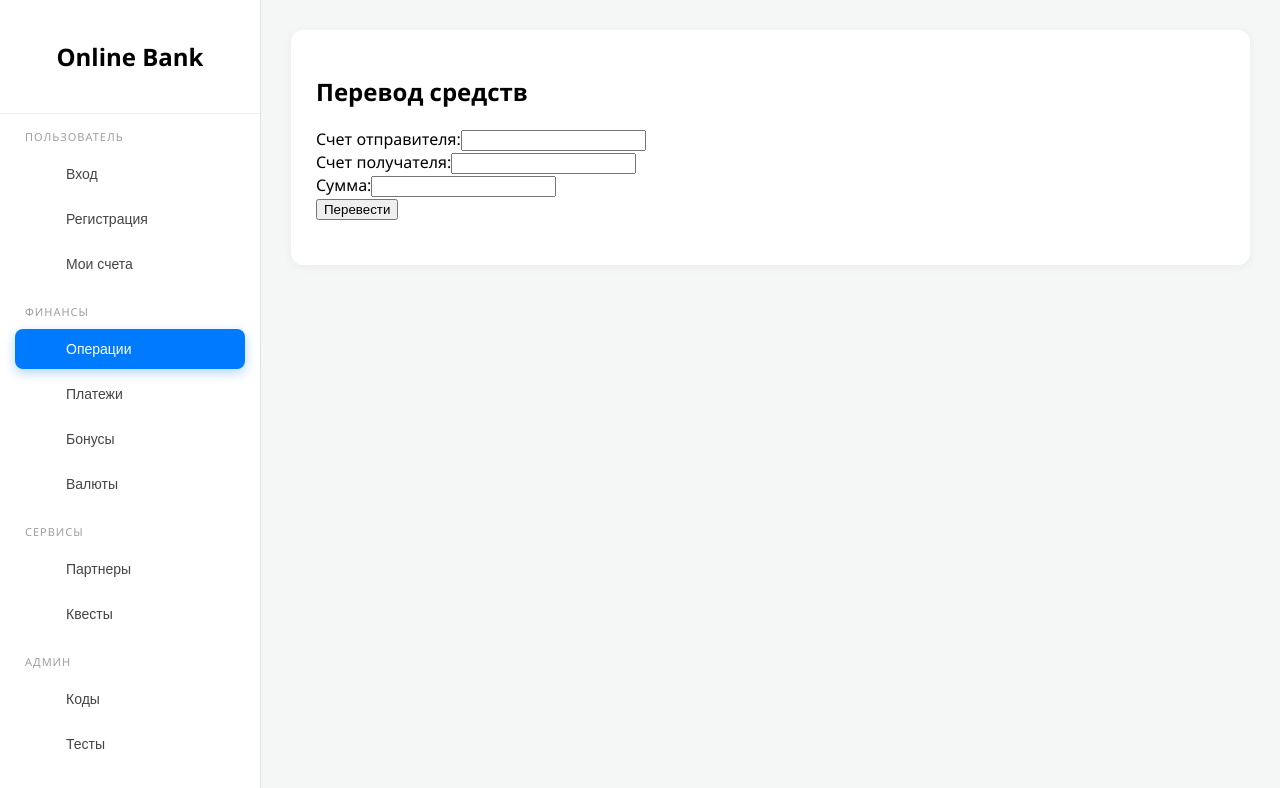
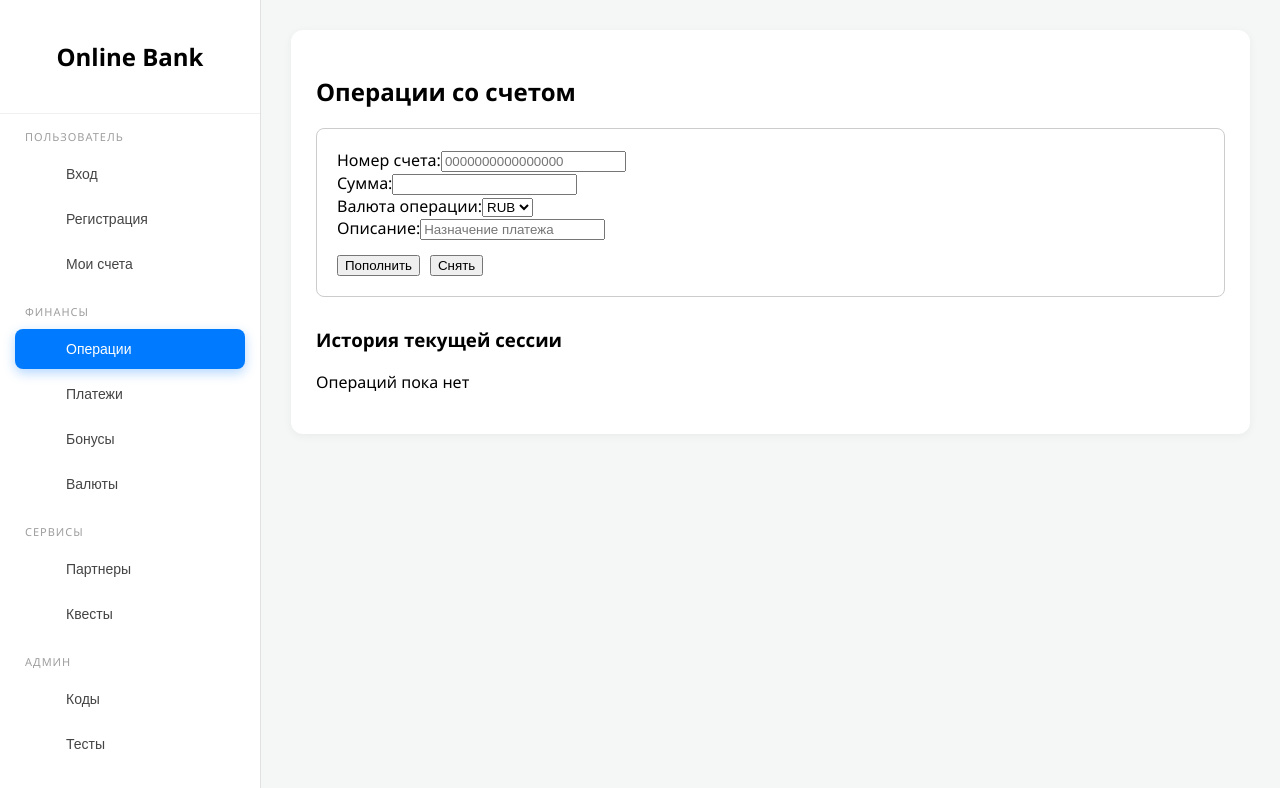
Before and after one commit to amirgilmanov/online_bank_front, a React (Create React App) app: page / in a window 1280 px wide. Both pictures are taken after a click on the button "Операции". Shown: the top 788 px of the page. Built offline with nearby package versions, Linux system fonts and the light colour scheme.

Commit message:
добавление операций

```diff
--- a/src/components/OperationTable.jsx
+++ b/src/components/OperationTable.jsx
@@ -1,14 +1,15 @@
 import React from "react";
 
-const OperationTable = ({operations}) => {
-    if (!operations?.length) return null;
+const OperationTable = ({ operations }) => {
+    if (!operations?.length) return <p>Операций пока нет</p>;
+
     return (
-        <table>
+        <table className="table">
             <thead>
             <tr>
                 <th>Номер счёта</th>
                 <th>Дата</th>
-                <th>ID операции</th>
+                <th>ID</th>
                 <th>Тип</th>
                 <th>Описание</th>
                 <th>Валюта</th>
@@ -16,10 +17,10 @@ const OperationTable = ({operations}) => {
             </thead>
             <tbody>
             {operations.map((op) => (
-                <tr key={op.id}>
+                <tr key={op.operationId || op.id}>
                     <td>{op.accountNumber}</td>
-                    <td>{new Date(op.createdAt).toLocaleString()}</td>
-                    <td>{op.id}</td>
+                    <td>{op.createdAt ? new Date(op.createdAt).toLocaleString() : '-'}</td>
+                    <td>{op.operationId || op.id}</td>
                     <td>{op.operationType}</td>
                     <td>{op.description}</td>
                     <td>{op.currencyCode}</td>
@@ -29,4 +30,5 @@ const OperationTable = ({operations}) => {
         </table>
     );
 };
+
 export default OperationTable;
--- a/src/pages/AuthenticationPage.jsx
+++ b/src/pages/AuthenticationPage.jsx
@@ -60,7 +60,6 @@ const AuthenticationPage = () => {
 
             {loading && <p>Загрузка...</p>}
             {error && <p className="error" style={{color: 'red'}}>{error}</p>}
-            {data && <pre>{JSON.stringify(data, null, 2)}</pre>}
         </div>
     );
 };
--- a/src/pages/OperationPage.jsx
+++ b/src/pages/OperationPage.jsx
@@ -1,6 +1,6 @@
-import React, {useState} from 'react';
-import {OperationApi} from '../api';
-import {useForm} from '../hooks/useForm'; // Тот самый универсальный хук
+import React, { useState } from 'react';
+import { OperationApi } from '../api';
+import { useForm } from '../hooks/useForm';
 import OperationTable from '../components/OperationTable';
 
 const OperationPage = () => {
@@ -8,25 +8,30 @@ const OperationPage = () => {
     const [error, setError] = useState(null);
     const [operations, setOperations] = useState([]);
 
-    // ОШИБКА БЫЛА ТУТ: Убедись, что все поля объявлены в начальном состоянии
-    const {values, handleChange} = useForm({
-        baseAccountNumber: '', // Должно быть в точности как в input name
-        targetAccountNumber: '',
+    // Начальные значения соответствуют FinanceOperationDto
+    const { values, handleChange, resetForm } = useForm({
+        accountNumber: '',
         amount: '',
-        description: ''
+        description: '',
+        selectedCurrencyCode: 'RUB' // Значение по умолчанию
     });
 
-    const handleTransfer = async (e) => {
-        e.preventDefault();
+    // Общая функция для вызова API
+    const executeOperation = async (apiMethod) => {
         setLoading(true);
         setError(null);
         try {
-            const result = await OperationApi.transfer({
+            const payload = {
                 ...values,
                 amount: parseFloat(values.amount)
-            });
-            // Если сервер возвращает одну операцию, кладем её в массив для таблицы
-            setOperations(Array.isArray(result) ? result : [result]);
+            };
+
+            const result = await apiMethod(payload);
+
+            // Добавляем результат в начало списка операций
+            setOperations(prev => [result, ...prev]);
+            // Очищаем форму после успеха (опционально)
+            // resetForm();
         } catch (err) {
             setError(err.message);
         } finally {
@@ -36,25 +41,16 @@ const OperationPage = () => {
 
     return (
         <div className="container">
-            <h2>Перевод средств</h2>
+            <h2>Операции со счетом</h2>
 
-            <form onSubmit={handleTransfer}>
+            <div className="card" style={{ padding: '20px', border: '1px solid #ccc', borderRadius: '8px' }}>
                 <div className="form-group">
-                    <label>Счет отправителя:</label>
+                    <label>Номер счета:</label>
                     <input
-                        name="baseAccountNumber" // Имя должно совпадать с ключом в useForm
-                        value={values.baseAccountNumber || ''} // Защита: если values вдруг undefined
+                        name="accountNumber"
+                        value={values.accountNumber || ''}
                         onChange={handleChange}
-                        required
-                    />
-                </div>
-
-                <div className="form-group">
-                    <label>Счет получателя:</label>
-                    <input
-                        name="targetAccountNumber"
-                        value={values.targetAccountNumber || ''}
-                        onChange={handleChange}
+                        placeholder="0000000000000000"
                         required
                     />
                 </div>
@@ -70,15 +66,53 @@ const OperationPage = () => {
                     />
                 </div>
 
-                <button type="submit" disabled={loading}>
-                    {loading ? 'Отправка...' : 'Перевести'}
-                </button>
-            </form>
+                <div className="form-group">
+                    <label>Валюта операции:</label>
+                    <select
+                        name="selectedCurrencyCode"
+                        value={values.selectedCurrencyCode}
+                        onChange={handleChange}
+                    >
+                        <option value="RUB">RUB</option>
+                        <option value="USD">USD</option>
+                        <option value="EUR">EUR</option>
+                    </select>
+                </div>
 
-            {error && <p className="error" style={{color: 'red'}}>{error}</p>}
+                <div className="form-group">
+                    <label>Описание:</label>
+                    <input
+                        name="description"
+                        value={values.description || ''}
+                        onChange={handleChange}
+                        placeholder="Назначение платежа"
+                    />
+                </div>
 
-            <div style={{marginTop: '20px'}}>
-                <OperationTable operations={operations}/>
+                <div style={{ display: 'flex', gap: '10px', marginTop: '15px' }}>
+                    <button
+                        onClick={() => executeOperation(OperationApi.receive)}
+                        disabled={loading}
+                        className="btn-success"
+                    >
+                        {loading ? '...' : 'Пополнить'}
+                    </button>
+
+                    <button
+                        onClick={() => executeOperation(OperationApi.withdraw)}
+                        disabled={loading}
+                        className="btn-danger"
+                    >
+                        {loading ? '...' : 'Снять'}
+                    </button>
+                </div>
+            </div>
+
+            {error && <p className="error" style={{ color: 'red', marginTop: '10px' }}>{error}</p>}
+
+            <div style={{ marginTop: '30px' }}>
+                <h3>История текущей сессии</h3>
+                <OperationTable operations={operations} />
             </div>
         </div>
     );
--- a/src/pages/RegistrationPage.jsx
+++ b/src/pages/RegistrationPage.jsx
@@ -108,7 +108,7 @@ const RegistrationPage = () => {
             )}
 
             {/* 3. Финальный экран */}
-            {verified && <h2 style={{color: 'green'}}>Поздравляем! Регистрация и верификация завершены.</h2>}
+            {verified && <h2 style={{color: 'green'}}>Регистрация завершена.</h2>}
 
             {error && <p style={{color: 'red', marginTop: '10px'}}>{error}</p>}
         </div>
```
